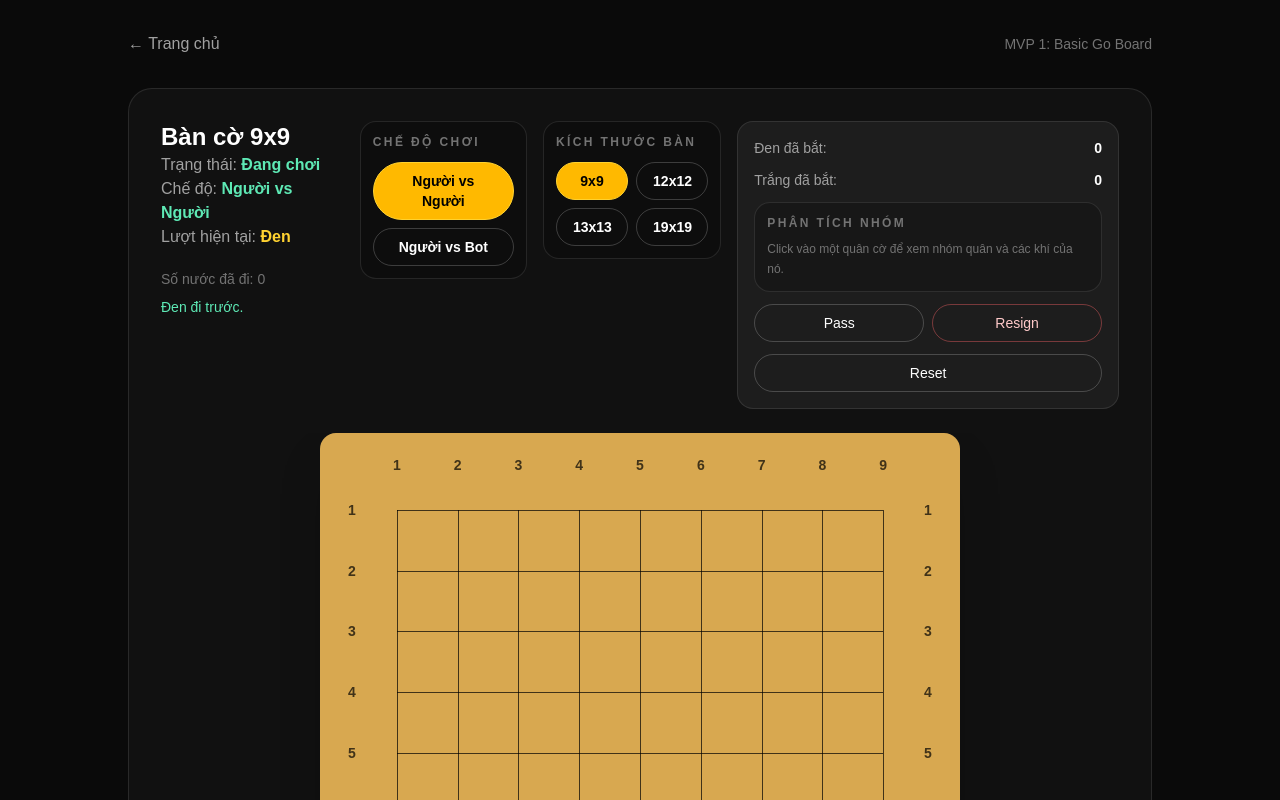
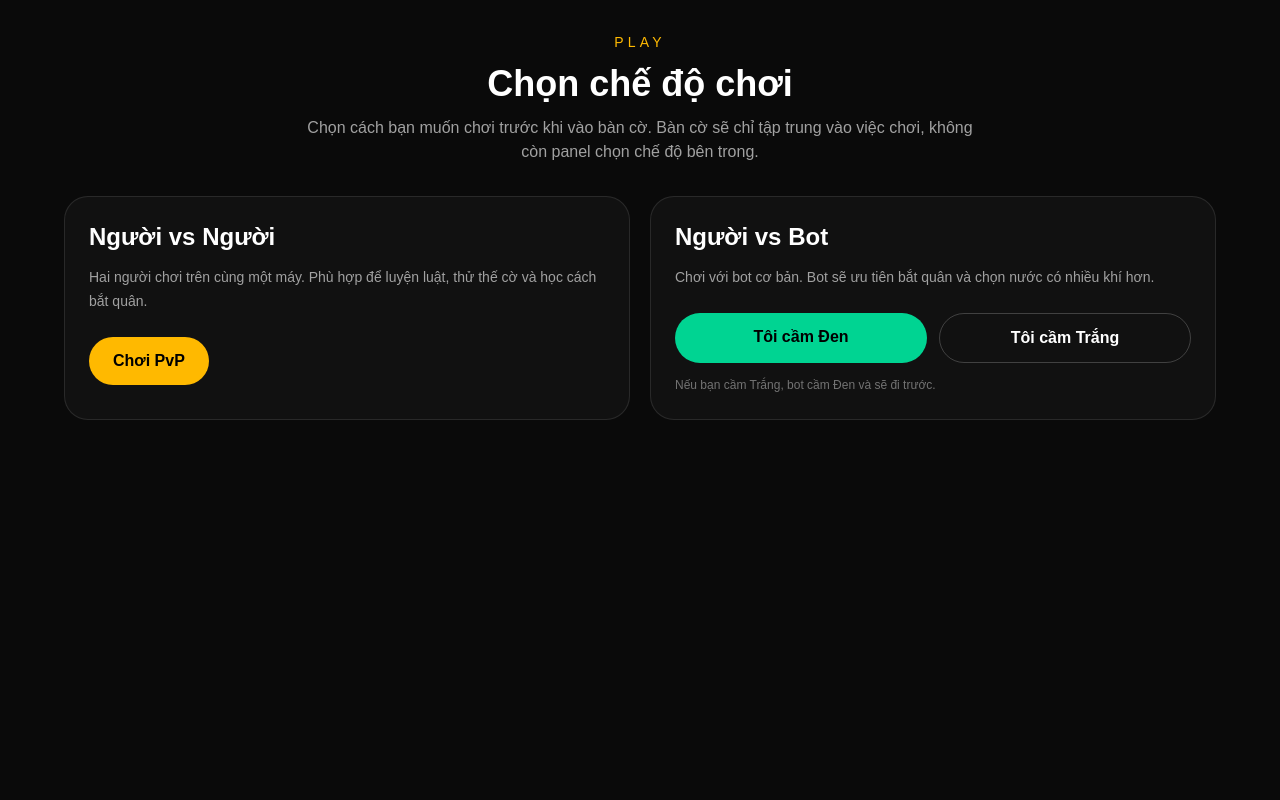
Before and after one commit to lmtvinh/go-vay-ai, a Next.js app: page /play in a window 1280 px wide. Shown: the top 800 px of the page. Built offline with nearby package versions, Linux system fonts and the light colour scheme.

Commit message:
fix: move play setup outside board and smooth bot thinking

```diff
--- /dev/null
+++ b/app/play/bot/page.tsx
@@ -0,0 +1,25 @@
+import GoBoard from "@/components/goban/GoBoard";
+import type { Player } from "@/lib/go/types";
+
+type BotPlayPageProps = {
+    searchParams: Promise<{
+        side?: string;
+    }>;
+};
+
+export default async function BotPlayPage({ searchParams }: BotPlayPageProps) {
+    const { side } = await searchParams;
+
+    const viewerPlayer: Player = side === "white" ? "white" : "black";
+
+    return (
+        <main className="min-h-screen bg-neutral-950 px-6 py-8 text-white">
+            <div className="mx-auto max-w-6xl">
+                <GoBoard
+                    initialGameMode="human-vs-bot"
+                    initialViewerPlayer={viewerPlayer}
+                />
+            </div>
+        </main>
+    );
+}
--- a/app/play/page.tsx
+++ b/app/play/page.tsx
@@ -1,21 +1,10 @@
-import GoBoard from "@/components/goban/GoBoard";
-import Link from "next/link";
+import PlayModeSelector from "@/components/play/PlayModeSelector";
 
 export default function PlayPage() {
   return (
-    <main className="min-h-screen bg-neutral-950 text-white px-6 py-8">
-      <div className="mx-auto max-w-5xl space-y-8">
-        <header className="flex items-center justify-between">
-          <Link href="/" className="text-neutral-400 hover:text-white">
-            ← Trang chủ
-          </Link>
-
-          <p className="text-sm text-neutral-500">MVP 1: Basic Go Board</p>
-        </header>
-
-        <section className="rounded-3xl border border-white/10 bg-white/[0.03] p-6 md:p-8">
-          <GoBoard />
-        </section>
+    <main className="min-h-screen bg-neutral-950 px-6 py-8 text-white">
+      <div className="mx-auto max-w-6xl">
+        <PlayModeSelector />
       </div>
     </main>
   );
--- a/components/goban/GoBoard.tsx
+++ b/components/goban/GoBoard.tsx
@@ -1,6 +1,6 @@
 "use client";
 
-import { useRef, useState } from "react";
+import { useEffect, useRef, useState } from "react";
 import { useRouter } from "next/navigation";
 
 import {
@@ -34,6 +34,11 @@ const SUPPORTED_BOARD_SIZES = [9, 12, 13, 19] as const;
 
 type BoardSize = (typeof SUPPORTED_BOARD_SIZES)[number];
 
+type GoBoardProps = {
+    initialGameMode?: GameMode;
+    initialViewerPlayer?: Player;
+};
+
 function getPlayerLabel(player: Player) {
     return player === "black" ? "Đen" : "Trắng";
 }
@@ -59,9 +64,17 @@ function countStones(board: Board) {
     };
 }
 
-export default function GoBoard() {
+export default function GoBoard({
+    initialGameMode = "pvp-local",
+    initialViewerPlayer = "black",
+}: GoBoardProps) {
     const router = useRouter();
+
     const botTurnIdRef = useRef(0);
+    const initialBotStartedRef = useRef(false);
+
+    const gameMode = initialGameMode;
+    const viewerPlayer = initialViewerPlayer;
 
     const [boardSize, setBoardSize] = useState<BoardSize>(9);
     const [board, setBoard] = useState<Board>(() => createEmptyBoard(9));
@@ -69,13 +82,15 @@ export default function GoBoard() {
     const [moveHistory, setMoveHistory] = useState<Move[]>([]);
     const [blackCaptured, setBlackCaptured] = useState(0);
     const [whiteCaptured, setWhiteCaptured] = useState(0);
-    const [message, setMessage] = useState<string>("Đen đi trước.");
+    const [message, setMessage] = useState<string>(
+        gameMode === "human-vs-bot" && viewerPlayer === "white"
+            ? "Bạn cầm Trắng. Bot Đen sẽ đi trước."
+            : "Đen đi trước."
+    );
     const [gameStatus, setGameStatus] = useState<GameStatus>("playing");
     const [winner, setWinner] = useState<Player | null>(null);
     const [consecutivePasses, setConsecutivePasses] = useState(0);
 
-    const [gameMode, setGameMode] = useState<GameMode>("pvp-local");
-    const [viewerPlayer, setViewerPlayer] = useState<Player>("black");
     const [isBotThinking, setIsBotThinking] = useState(false);
 
     const [endReason, setEndReason] = useState<GameEndReason | null>(null);
@@ -284,15 +299,7 @@ export default function GoBoard() {
         }, 500);
     }
 
-    function startFreshGame({
-        nextBoardSize = boardSize,
-        nextGameMode = gameMode,
-        nextViewerPlayer = viewerPlayer,
-    }: {
-        nextBoardSize?: BoardSize;
-        nextGameMode?: GameMode;
-        nextViewerPlayer?: Player;
-    } = {}) {
+    function startFreshGame(nextBoardSize: BoardSize = boardSize) {
         botTurnIdRef.current += 1;
 
         const freshBoard = createEmptyBoard(nextBoardSize);
@@ -314,8 +321,8 @@ export default function GoBoard() {
         setKoPreviousBoard(null);
         setIsBotThinking(false);
 
-        if (nextGameMode === "human-vs-bot" && nextViewerPlayer === "white") {
-            setMessage("Bạn cầm Trắng. Bot Đen đang suy nghĩ...");
+        if (gameMode === "human-vs-bot" && viewerPlayer === "white") {
+            setMessage("Bạn cầm Trắng. Bot Đen sẽ đi trước.");
 
             scheduleBotTurn({
                 boardBeforeBotMove: freshBoard,
@@ -332,35 +339,6 @@ export default function GoBoard() {
         }
 
         setMessage("Đen đi trước.");
-    }
-
-    function handleBoardSizeChange(nextBoardSize: BoardSize) {
-        saveCurrentGameBeforeReset();
-        setBoardSize(nextBoardSize);
-
-        startFreshGame({
-            nextBoardSize,
-        });
-    }
-
-    function handleGameModeChange(nextGameMode: GameMode) {
-        saveCurrentGameBeforeReset();
-        setGameMode(nextGameMode);
-
-        startFreshGame({
-            nextGameMode,
-        });
-    }
-
-    function handleViewerPlayerChange(nextViewerPlayer: Player) {
-        if (viewerPlayer === nextViewerPlayer) return;
-
-        saveCurrentGameBeforeReset();
-        setViewerPlayer(nextViewerPlayer);
-
-        startFreshGame({
-            nextViewerPlayer,
-        });
     }
 
     function playBotTurn({
@@ -513,6 +491,39 @@ export default function GoBoard() {
         }
     }
 
+    useEffect(() => {
+        if (initialBotStartedRef.current) return;
+        if (gameMode !== "human-vs-bot") return;
+        if (viewerPlayer !== "white") return;
+        if (moveHistory.length > 0) return;
+
+        initialBotStartedRef.current = true;
+
+        const freshBoard = createEmptyBoard(boardSize);
+
+        setBoard(freshBoard);
+        setCurrentPlayer("black");
+        setMessage("Bạn cầm Trắng. Bot Đen sẽ đi trước.");
+
+        scheduleBotTurn({
+            boardBeforeBotMove: freshBoard,
+            historyBeforeBotMove: [],
+            koPreviousBoardForBot: null,
+            consecutivePassesBeforeBot: 0,
+            blackCapturedBeforeBot: 0,
+            whiteCapturedBeforeBot: 0,
+            botPlayer: "black",
+            humanPlayer: "white",
+        });
+        // eslint-disable-next-line react-hooks/exhaustive-deps
+    }, []);
+
+    function handleBoardSizeChange(nextBoardSize: BoardSize) {
+        saveCurrentGameBeforeReset();
+        setBoardSize(nextBoardSize);
+        startFreshGame(nextBoardSize);
+    }
+
     function handlePlaceStone(row: number, col: number) {
         if (gameStatus === "finished") {
             showError("Ván cờ đã kết thúc. Hãy bấm Reset để chơi ván mới.");
@@ -641,10 +652,10 @@ export default function GoBoard() {
                 setMessage(
                     `${getPlayerLabel(
                         currentPlayer
-                    )} vừa bắt ${capturedCount} quân. Bot đang suy nghĩ...`
+                    )} vừa bắt ${capturedCount} quân. Bot sẽ phản hồi ngay.`
                 );
             } else {
-                setMessage("Bot đang suy nghĩ...");
+                setMessage("Bạn đã đi. Bot sẽ phản hồi ngay.");
             }
 
             scheduleBotTurn({
@@ -722,7 +733,9 @@ export default function GoBoard() {
         setCurrentPlayer(nextPlayer);
 
         if (gameMode === "human-vs-bot" && nextPlayer !== viewerPlayer) {
-            setMessage(`${getPlayerLabel(currentPlayer)} đã Pass. Bot đang suy nghĩ...`);
+            setMessage(
+                `${getPlayerLabel(currentPlayer)} đã Pass. Bot sẽ phản hồi ngay.`
+            );
 
             scheduleBotTurn({
                 boardBeforeBotMove: board,
@@ -806,7 +819,7 @@ export default function GoBoard() {
 
     function handleExitGameMode() {
         saveCurrentGameBeforeReset();
-        router.push("/");
+        router.push("/play");
     }
 
     function handleReviewGame() {
@@ -893,16 +906,6 @@ export default function GoBoard() {
                             </span>
                         </p>
 
-                        <p
-                            className={`min-h-5 text-sm transition-opacity duration-200 ${isBotThinking
-                                ? "text-amber-300 opacity-100"
-                                : "text-amber-300 opacity-0"
-                                }`}
-                            aria-live="polite"
-                        >
-                            Bot đang suy nghĩ...
-                        </p>
-
                         {winner && (
                             <p className="text-neutral-400">
                                 Người thắng:{" "}
@@ -917,75 +920,11 @@ export default function GoBoard() {
                         </p>
 
                         <div className="mt-2 min-h-10">
-                            <p className="text-sm leading-5 text-emerald-300">{message}</p>
+                            <p className="text-sm leading-5 text-emerald-300">
+                                {message}
+                            </p>
                         </div>
                     </div>
-
-                    <div className="rounded-2xl border border-white/10 bg-black/20 p-3">
-                        <p className="text-xs font-semibold uppercase tracking-[0.2em] text-neutral-500">
-                            Chế độ chơi
-                        </p>
-
-                        <div className="mt-3 grid gap-2">
-                            <button
-                                type="button"
-                                onClick={() => handleGameModeChange("pvp-local")}
-                                className={`rounded-full border px-4 py-2 text-sm font-semibold transition ${gameMode === "pvp-local"
-                                    ? "border-amber-300 bg-amber-400 text-black"
-                                    : "border-white/20 text-white hover:bg-white/10"
-                                    }`}
-                            >
-                                Người vs Người
-                            </button>
-
-                            <button
-                                type="button"
-                                onClick={() => handleGameModeChange("human-vs-bot")}
-                                className={`rounded-full border px-4 py-2 text-sm font-semibold transition ${gameMode === "human-vs-bot"
-                                    ? "border-emerald-300 bg-emerald-400 text-black"
-                                    : "border-white/20 text-white hover:bg-white/10"
-                                    }`}
-                            >
-                                Người vs Bot
-                            </button>
-                        </div>
-                    </div>
-
-                    {gameMode === "human-vs-bot" && (
-                        <div className="rounded-2xl border border-white/10 bg-black/20 p-3">
-                            <p className="text-xs font-semibold uppercase tracking-[0.2em] text-neutral-500">
-                                Quân của bạn
-                            </p>
-
-                            <div className="mt-3 grid grid-cols-2 gap-2">
-                                <button
-                                    type="button"
-                                    onClick={() => handleViewerPlayerChange("black")}
-                                    className={`rounded-full border px-4 py-2 text-sm font-semibold transition ${viewerPlayer === "black"
-                                        ? "border-amber-300 bg-amber-400 text-black"
-                                        : "border-white/20 text-white hover:bg-white/10"
-                                        }`}
-                                >
-                                    Đen
-                                </button>
-
-                                <button
-                                    type="button"
-                                    onClick={() => handleViewerPlayerChange("white")}
-                                    className={`rounded-full border px-4 py-2 text-sm font-semibold transition ${viewerPlayer === "white"
-                                        ? "border-amber-300 bg-amber-400 text-black"
-                                        : "border-white/20 text-white hover:bg-white/10"
-                                        }`}
-                                >
-                                    Trắng
-                                </button>
-                            </div>
-
-                            <p className="mt-3 text-xs leading-5 text-neutral-500">
-                                Nếu bạn chọn Trắng, bot cầm Đen và sẽ đi trước.
-                            </p>
-                        </div>
-                    )}
 
                     <div className="rounded-2xl border border-white/10 bg-black/20 p-3">
                         <p className="text-xs font-semibold uppercase tracking-[0.2em] text-neutral-500">
@@ -1007,6 +946,17 @@ export default function GoBoard() {
                                 </button>
                             ))}
                         </div>
+
+                        <button
+                            type="button"
+                            onClick={() => {
+                                saveCurrentGameBeforeReset();
+                                router.push("/play");
+                            }}
+                            className="mt-3 w-full rounded-full border border-white/20 px-4 py-2 text-sm font-semibold text-white transition hover:bg-white/10"
+                        >
+                            Đổi chế độ
+                        </button>
                     </div>
 
                     <div className="space-y-3 rounded-2xl border border-white/10 bg-white/5 p-4 text-sm">
@@ -1104,6 +1054,7 @@ export default function GoBoard() {
                     </div>
                 </div>
 
+                <div className="relative">
                     <BoardGrid
                         board={board}
                         onPointClick={handlePlaceStone}
@@ -1115,6 +1066,13 @@ export default function GoBoard() {
                         lastMovePoint={lastMovePoint}
                         focusedPoint={focusedHistoryPoint}
                     />
+
+                    {isBotThinking && (
+                        <div className="pointer-events-none absolute left-1/2 top-4 z-40 -translate-x-1/2 rounded-full border border-amber-300/30 bg-black/70 px-4 py-2 text-sm font-semibold text-amber-200 shadow-2xl backdrop-blur">
+                            Bot đang suy nghĩ...
+                        </div>
+                    )}
+                </div>
 
                 <div className="rounded-2xl border border-white/10 bg-white/5 p-4">
                     <h3 className="mb-3 font-semibold text-white">
@@ -1140,7 +1098,8 @@ export default function GoBoard() {
                                     {move.type === "stone" && (
                                         <>
                                             <span>
-                                                #{move.moveNumber} {getPlayerLabel(move.player)} đi tại hàng{" "}
+                                                #{move.moveNumber}{" "}
+                                                {getPlayerLabel(move.player)} đi tại hàng{" "}
                                                 {move.row + 1}, cột {move.col + 1}
                                             </span>
 
@@ -1154,13 +1113,15 @@ export default function GoBoard() {
 
                                     {move.type === "pass" && (
                                         <span>
-                                            #{move.moveNumber} {getPlayerLabel(move.player)} Pass
+                                            #{move.moveNumber}{" "}
+                                            {getPlayerLabel(move.player)} Pass
                                         </span>
                                     )}
 
                                     {move.type === "resign" && (
                                         <span>
-                                            #{move.moveNumber} {getPlayerLabel(move.player)} đầu hàng.{" "}
+                                            #{move.moveNumber}{" "}
+                                            {getPlayerLabel(move.player)} đầu hàng.{" "}
                                             {getPlayerLabel(move.winner)} thắng.
                                         </span>
                                     )}
--- /dev/null
+++ b/components/play/PlayModeSelector.tsx
@@ -0,0 +1,73 @@
+import Link from "next/link";
+
+export default function PlayModeSelector() {
+    return (
+        <div className="space-y-8">
+            <header className="text-center">
+                <p className="text-sm uppercase tracking-[0.3em] text-amber-400">
+                    Play
+                </p>
+
+                <h1 className="mt-3 text-4xl font-bold text-white">
+                    Chọn chế độ chơi
+                </h1>
+
+                <p className="mx-auto mt-3 max-w-2xl text-neutral-400">
+                    Chọn cách bạn muốn chơi trước khi vào bàn cờ. Bàn cờ sẽ chỉ
+                    tập trung vào việc chơi, không còn panel chọn chế độ bên trong.
+                </p>
+            </header>
+
+            <section className="grid gap-5 md:grid-cols-2">
+                <article className="rounded-3xl border border-white/10 bg-white/[0.03] p-6">
+                    <h2 className="text-2xl font-bold text-white">
+                        Người vs Người
+                    </h2>
+
+                    <p className="mt-3 text-sm leading-6 text-neutral-400">
+                        Hai người chơi trên cùng một máy. Phù hợp để luyện luật,
+                        thử thế cờ và học cách bắt quân.
+                    </p>
+
+                    <Link
+                        href="/play/pvp"
+                        className="mt-6 inline-flex rounded-full bg-amber-400 px-6 py-3 font-semibold text-black transition hover:bg-amber-300"
+                    >
+                        Chơi PvP
+                    </Link>
+                </article>
+
+                <article className="rounded-3xl border border-white/10 bg-white/[0.03] p-6">
+                    <h2 className="text-2xl font-bold text-white">
+                        Người vs Bot
+                    </h2>
+
+                    <p className="mt-3 text-sm leading-6 text-neutral-400">
+                        Chơi với bot cơ bản. Bot sẽ ưu tiên bắt quân và chọn
+                        nước có nhiều khí hơn.
+                    </p>
+
+                    <div className="mt-6 grid gap-3 sm:grid-cols-2">
+                        <Link
+                            href="/play/bot?side=black"
+                            className="rounded-full bg-emerald-400 px-6 py-3 text-center font-semibold text-black transition hover:bg-emerald-300"
+                        >
+                            Tôi cầm Đen
+                        </Link>
+
+                        <Link
+                            href="/play/bot?side=white"
+                            className="rounded-full border border-white/20 px-6 py-3 text-center font-semibold text-white transition hover:bg-white/10"
+                        >
+                            Tôi cầm Trắng
+                        </Link>
+                    </div>
+
+                    <p className="mt-3 text-xs leading-5 text-neutral-500">
+                        Nếu bạn cầm Trắng, bot cầm Đen và sẽ đi trước.
+                    </p>
+                </article>
+            </section>
+        </div>
+    );
+}
```
Also changed, not shown: app/play/pvp/page.tsx (added, +14 -0 lines). Lines whose indentation alone changed are shown as unchanged.
